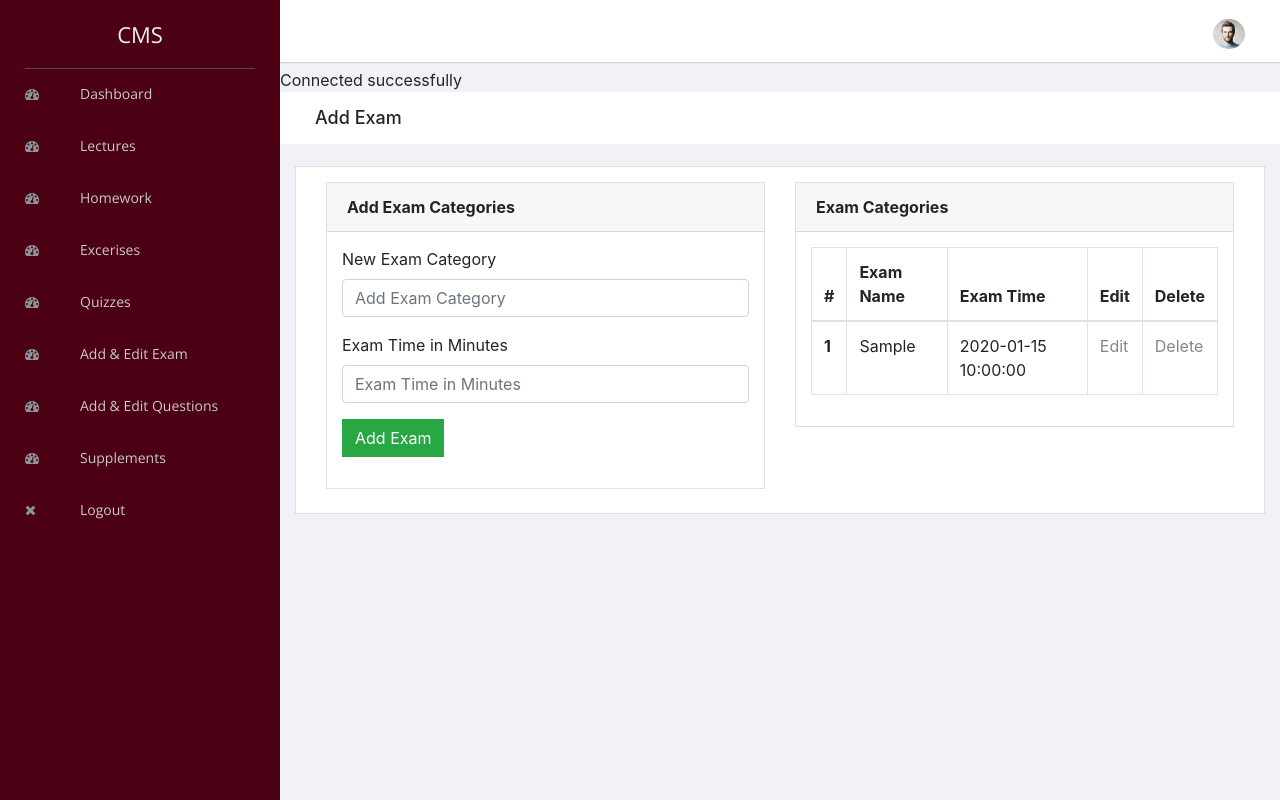
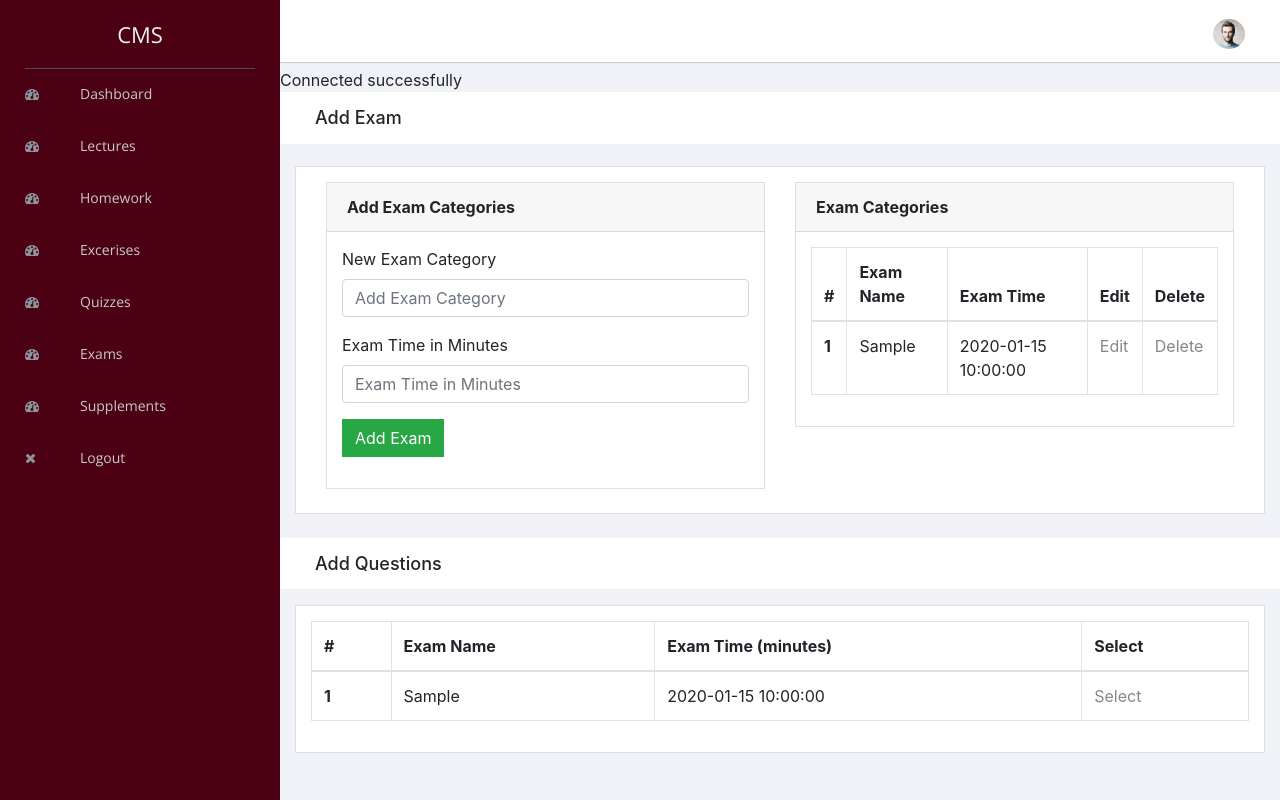
Before and after one commit to sir-fawzy/Smart-Learning-Path, a PHP site: page /admin/exam_category.php in a window 1280 px wide. Run offline with PHP 8.4, Linux system fonts and the light colour scheme; tables that the repository leaves empty or names only in its code hold one stand-in row (values such as "Sample post"); some libraries are stand-ins or nearby versions.

Commit message:
Exam page finalization

```diff
--- /dev/null
+++ b/admin/add_exam_questions(exam).php
@@ -0,0 +1,62 @@
+<?php
+
+include "../connection.php";
+?>
+
+<div class="breadcrumbs">
+    <div class="col-sm-4">
+        <div class="page-header float-left">
+            <div class="page-title">
+                <h1>Add Questions</h1>
+            </div>
+        </div>
+    </div>
+</div>
+
+<div class="content mt-3">
+    <div class="animated fadeIn">
+        <div class="row">
+            <div class="col-lg-12">
+                <div class="card">
+                    <div class="card-body">
+                        <table class="table table-bordered">
+                            <thead>
+                                <tr>
+                                    <th scope="col">#</th>
+                                    <th scope="col">Exam Name</th>
+                                    <th scope="col">Exam Time (minutes)</th>
+                                    <th scope="col">Select</th>
+                                </tr>
+                            </thead>
+                            <tbody>
+                                <?php
+
+                                $count = 0;
+
+                                $res = mysqli_query($link, "SELECT * FROM exam_category");
+
+                                while ($row = mysqli_fetch_array($res)) {
+                                    $count++;
+                                    ?>
+                                    <tr>
+                                        <th scope="row"><?php echo $count; ?></th>
+                                        <td><?php echo $row["category"]; ?></td>
+                                        <td><?php echo $row["exam_time_in_minutes"]; ?></td>
+                                        <td><a href="add_edit_questions.php?id=<?php echo $row["id"]; ?>">Select</a></td>
+                                    </tr>
+                                    <?php
+                                }
+                                ?>
+                            </tbody>
+                        </table>
+                    </div>
+                </div> <!-- End of card -->
+            </div>
+        </div> <!-- End of row -->
+    </div> <!-- End of animated fadeIn -->
+</div> <!-- End of content -->
+
+<!-- Include the footer file -->
+<?php
+include "footer.php";
+?>
--- a/admin/exam_category.php
+++ b/admin/exam_category.php
@@ -103,5 +103,9 @@ if (isset($_POST["submit1"])) {
 ?>
 
 <?php
+include "add_exam_questions(exam).php"
+?>
+
+<?php
 include "footer.php";
 ?>
--- a/admin/header.php
+++ b/admin/header.php
@@ -99,14 +99,10 @@
                         </a>
                     </li>
                     <li>
-                        <a href="exam_category.php"> <i class="nav-item menu-icon fa fa-dashboard"></i>Add & Edit Exam
+                        <a href="exam_category.php"> <i class="nav-item menu-icon fa fa-dashboard"></i>Exams
                         </a>
                     </li>
-                    <li>
-                        <a href="add_edit_exam_questions.php"> <i class="nav-item menu-icon fa fa-dashboard"></i>Add &
-                            Edit
-                            Questions </a>
-                    </li>
+
                     <li>
                         <a href="exam_category.php"> <i class="nav-item menu-icon fa fa-dashboard"></i>Supplements
                         </a>
```
Also changed, not shown: 1 other file.
